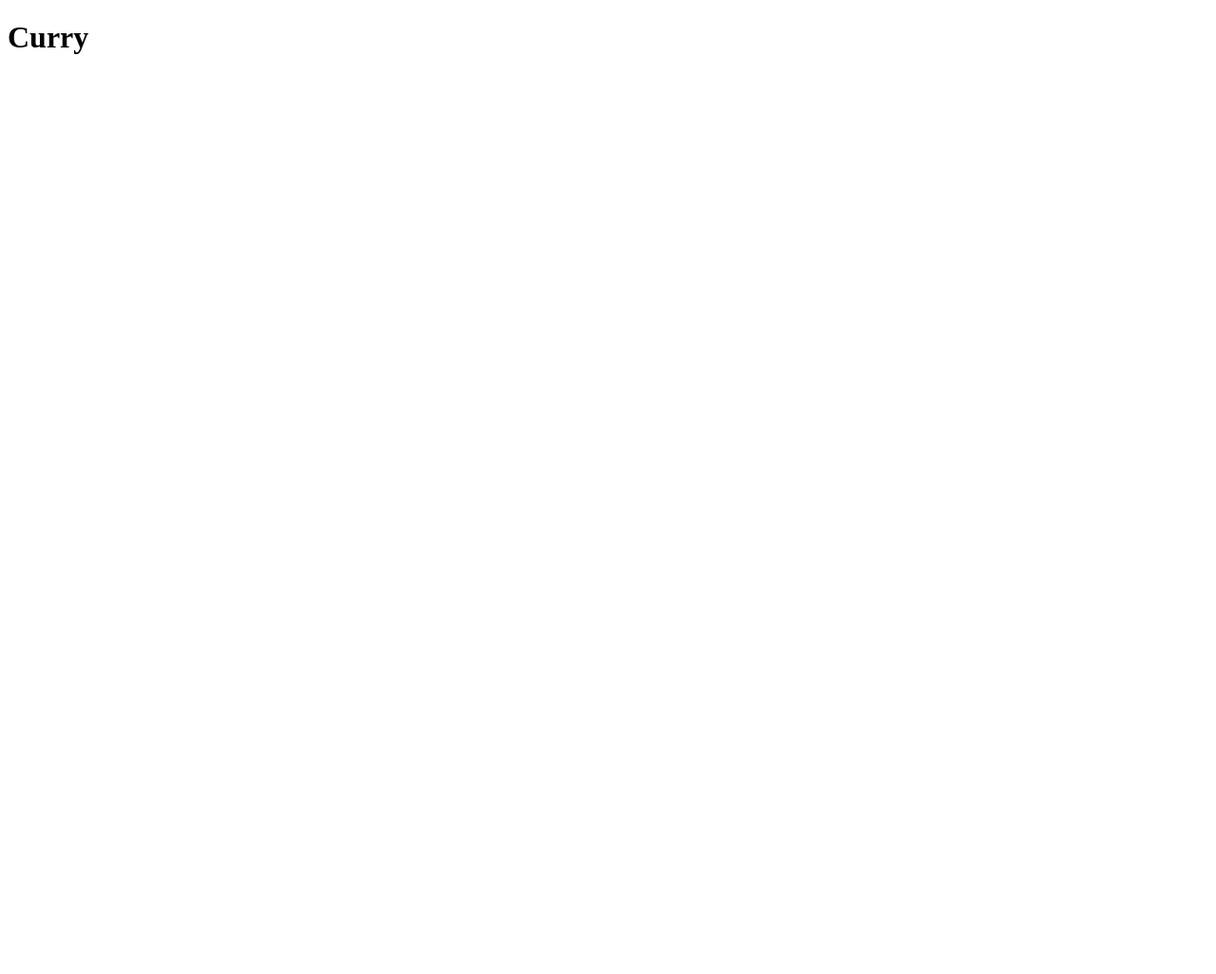
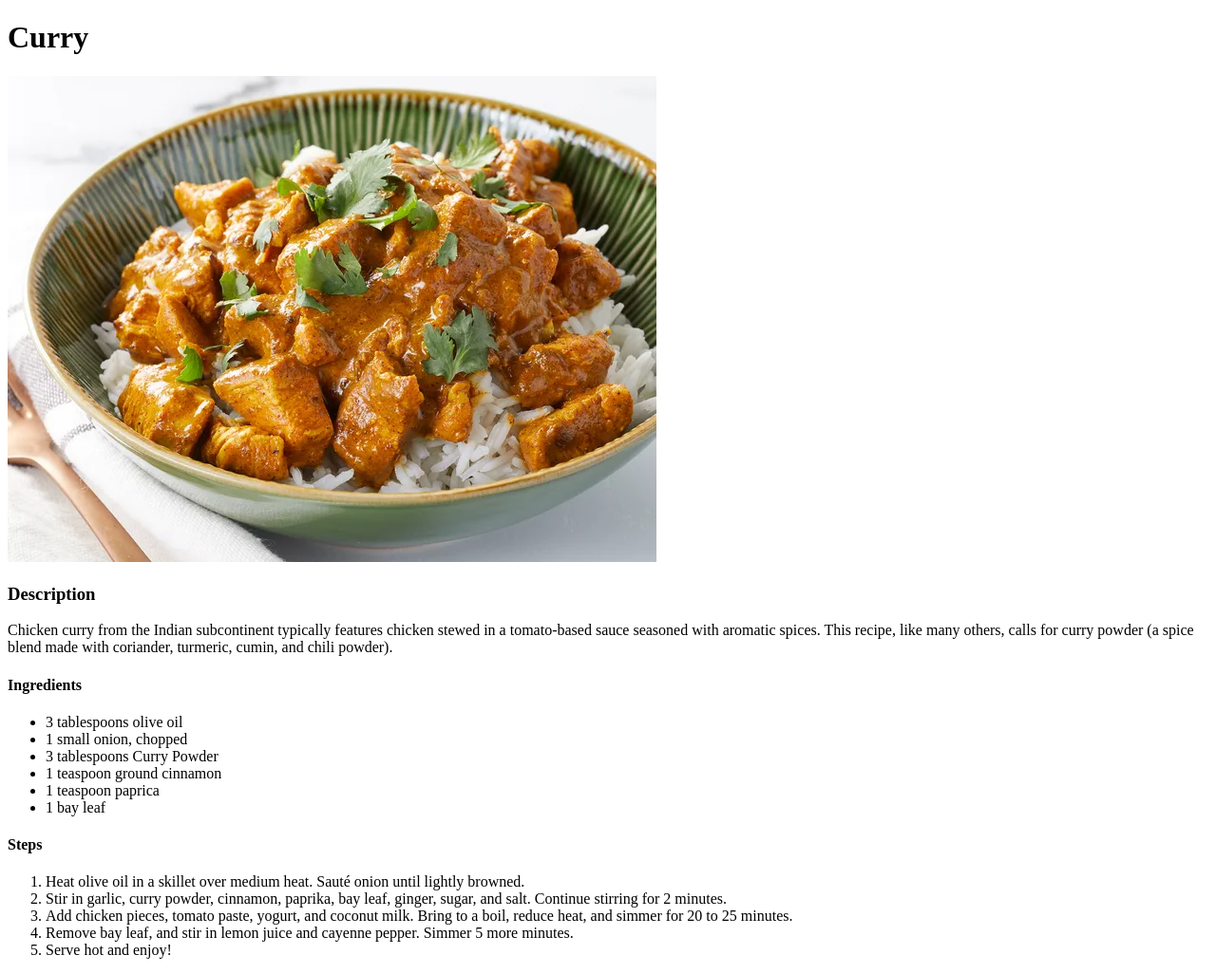
Before and after one commit to jakob-spiess/odin-recipes, a plain HTML site: page recipes/curry.html in a window 1280 px wide. Shown: the whole page at 95% size. Before the commit the page ends 800 px from the top, so only its background shows below. Drawn offline with Linux system fonts and the light colour scheme.

Commit message:
Fill in all the details like ingredients, pictures & steps.
Now the website should look good.

```diff
--- a/recipes/curry.html
+++ b/recipes/curry.html
@@ -6,5 +6,25 @@
     </head>
     <body>
         <h1>Curry</h1>
+        <img src="../img/46822-indian-chicken-curry-ii-DDMFS-4x3-39160aaa95674ee395b9d4609e3b0988.webp" alt="Image of tasty Chicken Curry">
+        <h3>Description</h3>
+        <p>Chicken curry from the Indian subcontinent typically features chicken stewed in a tomato-based sauce seasoned with aromatic spices. This recipe, like many others, calls for curry powder (a spice blend made with coriander, turmeric, cumin, and chili powder). </p>
+        <h4>Ingredients</h4>
+        <ul>
+            <li>3 tablespoons olive oil</li>
+            <li>1 small onion, chopped</li>
+            <li>3 tablespoons Curry Powder</li>
+            <li>1 teaspoon ground cinnamon</li>
+            <li>1 teaspoon paprica</li>
+            <li>1 bay leaf</li>
+        </ul>
+        <h4>Steps</h4>
+        <ol>
+            <li> Heat olive oil in a skillet over medium heat. Sauté onion until lightly browned. </li>
+            <li>Stir in garlic, curry powder, cinnamon, paprika, bay leaf, ginger, sugar, and salt. Continue stirring for 2 minutes. </li>
+            <li>Add chicken pieces, tomato paste, yogurt, and coconut milk. Bring to a boil, reduce heat, and simmer for 20 to 25 minutes. </li>
+            <li>Remove bay leaf, and stir in lemon juice and cayenne pepper. Simmer 5 more minutes. </li>
+            <li>Serve hot and enjoy!</li>
+        </ol>
     </body>
 </html>
```
Also changed, not shown: recipes/tacos.html (+19 -0 lines), img/2578523-28ebc132e09b4f598bfb14721fb9e444.webp (added), img/46822-indian-chicken-curry-ii-DDMFS-4x3-39160aaa95674ee395b9d4609e3b0988.webp (added).
